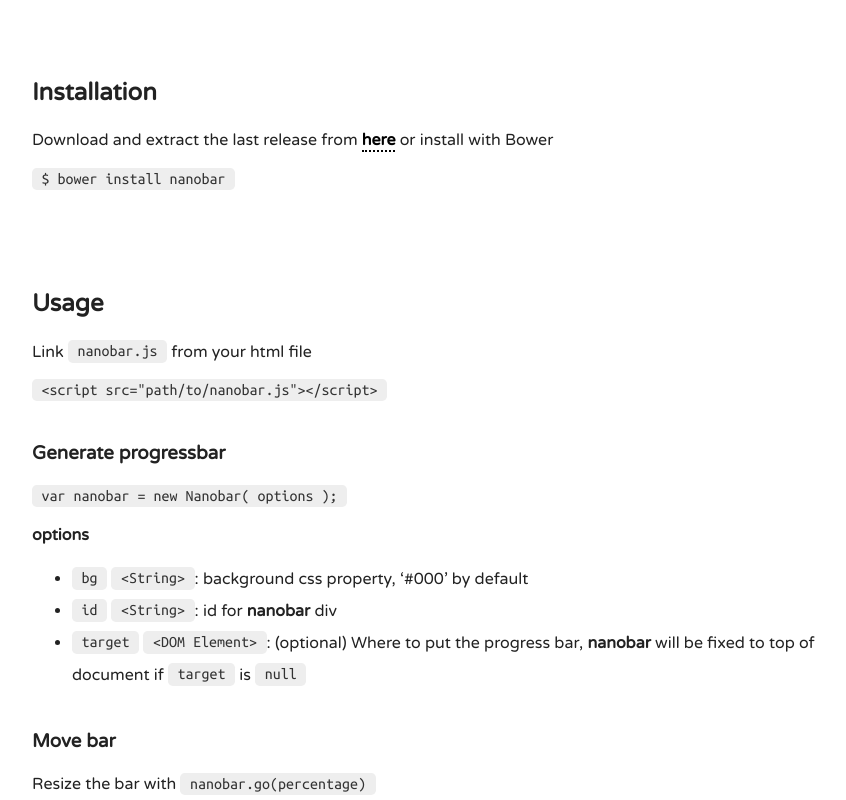
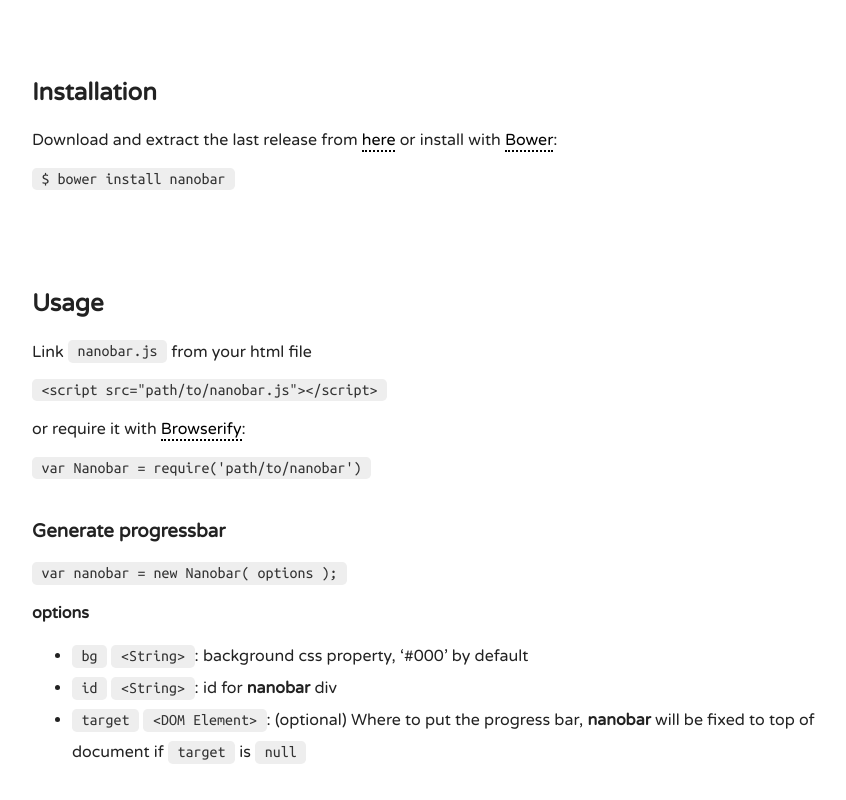
Before and after one commit to jacoborus/nanobar, a plain HTML site: page index.html in a window 1280 px wide. Shown: the part 1000-1800 px from the top of the page, without its empty margins (208-1054 px from the left). Drawn offline with Linux system fonts and the light colour scheme.

Commit message:
updated instructions

```diff
--- a/css/main.css
+++ b/css/main.css
@@ -66,7 +66,7 @@
 }
 a{
     color: #000;
-    font-weight: bold;
+    font-weight: normal;
     border-bottom: 2px dotted #000;
     text-decoration: none;
     transition: all 0.5s;
--- a/index.html
+++ b/index.html
@@ -52,7 +52,7 @@
 nanobar.go(100);</code></pre>
 			<h2 id="installation">Installation</h2>
 
-			<p>Download and extract the last release from <a href="https://github.com/jacoborus/nanobar/archive/master.zip">here</a> or install with Bower</p>
+			<p>Download and extract the last release from <a href="https://github.com/jacoborus/nanobar/archive/master.zip">here</a> or install with <a href="http://bower.io/">Bower</a>:</p>
 
 			<pre><code>$ bower install nanobar</code></pre>
 
@@ -61,6 +61,10 @@
 			<p>Link <code>nanobar.js</code> from your html file</p>
 
 			<pre><code>&lt;script src="path/to/nanobar.js"&gt;&lt;/script&gt;</code></pre>
+
+			<p>or require it with <a href="http://browserify.org/">Browserify</a>:</p>
+
+			<pre><code>var Nanobar = require('path/to/nanobar')</code></pre>
 
 			<h3 id="generate-progressbar">Generate progressbar</h3>
 
```
